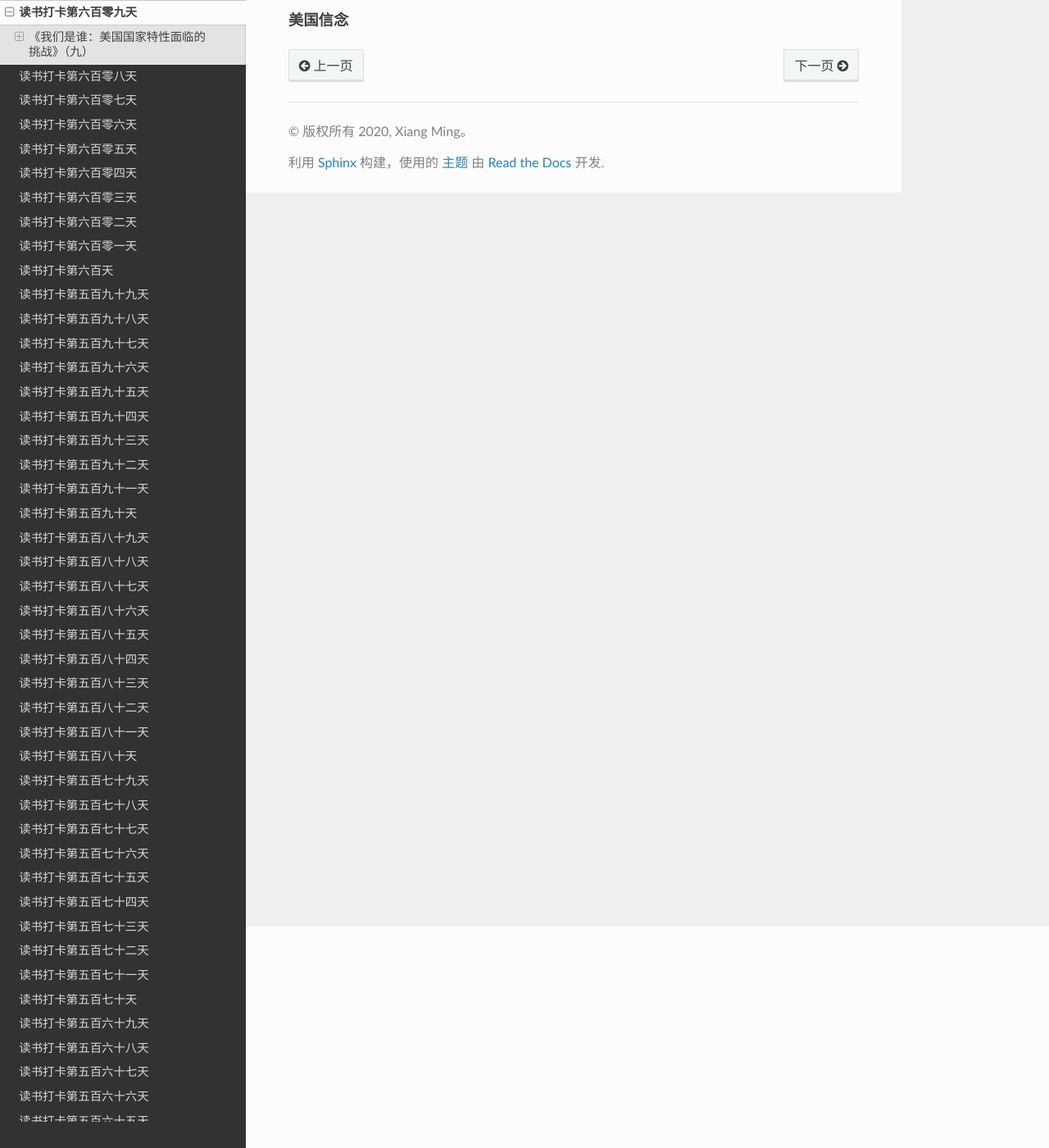
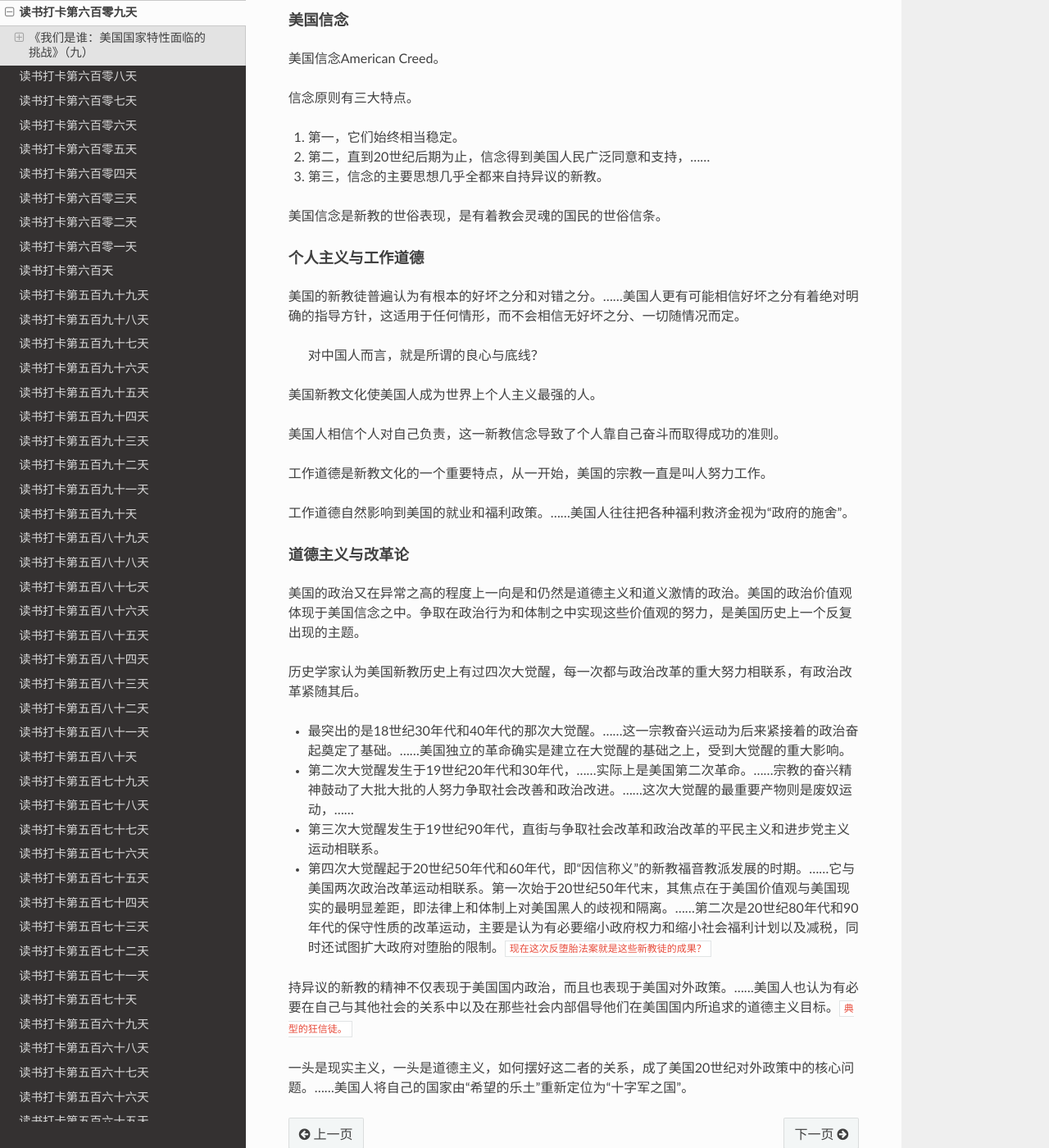
Before and after one commit to xiangming1975/reading, a Sphinx documentation site: the page built from source/2022-07-09.md, in a window 1280 px wide and 1400 px high, scrolled down 270 px. Shown: the whole window at 82% size. Built offline with Sphinx 7.4.7 and the Read the Docs theme 2.0.0, drawn with Linux system fonts in a browser that asks for light colours.

Commit message:
自动提交时间: 2022-07-08T22:00:03,527883744+08:00

````diff
--- a/source/2022-07-09.md
+++ b/source/2022-07-09.md
@@ -2,3 +2,39 @@
 ## 《我们是谁：美国国家特性面临的挑战》（九）
 ### 第四章 盎格鲁-新教文化（二）
 #### 美国信念
+
+美国信念American Creed。
+
+信念原则有三大特点。
+1. 第一，它们始终相当稳定。
+2. 第二，直到20世纪后期为止，信念得到美国人民广泛同意和支持，……
+3. 第三，信念的主要思想几乎全都来自持异议的新教。
+
+美国信念是新教的世俗表现，是有着教会灵魂的国民的世俗信条。
+
+#### 个人主义与工作道德
+
+美国的新教徒普遍认为有根本的好坏之分和对错之分。……美国人更有可能相信好坏之分有着绝对明确的指导方针，这适用于任何情形，而不会相信无好坏之分、一切随情况而定。
+> 对中国人而言，就是所谓的良心与底线？
+
+美国新教文化使美国人成为世界上个人主义最强的人。
+
+美国人相信个人对自己负责，这一新教信念导致了个人靠自己奋斗而取得成功的准则。
+
+工作道德是新教文化的一个重要特点，从一开始，美国的宗教一直是叫人努力工作。
+
+工作道德自然影响到美国的就业和福利政策。……美国人往往把各种福利救济金视为“政府的施舍”。
+
+#### 道德主义与改革论
+
+美国的政治又在异常之高的程度上一向是和仍然是道德主义和道义激情的政治。美国的政治价值观体现于美国信念之中。争取在政治行为和体制之中实现这些价值观的努力，是美国历史上一个反复出现的主题。
+
+历史学家认为美国新教历史上有过四次大觉醒，每一次都与政治改革的重大努力相联系，有政治改革紧随其后。
+* 最突出的是18世纪30年代和40年代的那次大觉醒。……这一宗教奋兴运动为后来紧接着的政治奋起奠定了基础。……美国独立的革命确实是建立在大觉醒的基础之上，受到大觉醒的重大影响。
+* 第二次大觉醒发生于19世纪20年代和30年代，……实际上是美国第二次革命。……宗教的奋兴精神鼓动了大批大批的人努力争取社会改善和政治改进。……这次大觉醒的最重要产物则是废奴运动，……
+* 第三次大觉醒发生于19世纪90年代，直街与争取社会改革和政治改革的平民主义和进步党主义运动相联系。
+* 第四次大觉醒起于20世纪50年代和60年代，即“因信称义”的新教福音教派发展的时期。……它与美国两次政治改革运动相联系。第一次始于20世纪50年代末，其焦点在于美国价值观与美国现实的最明显差距，即法律上和体制上对美国黑人的歧视和隔离。……第二次是20世纪80年代和90年代的保守性质的改革运动，主要是认为有必要缩小政府权力和缩小社会福利计划以及减税，同时还试图扩大政府对堕胎的限制。```现在这次反堕胎法案就是这些新教徒的成果？```
+
+持异议的新教的精神不仅表现于美国国内政治，而且也表现于美国对外政策。……美国人也认为有必要在自己与其他社会的关系中以及在那些社会内部倡导他们在美国国内所追求的道德主义目标。```典型的狂信徒。```
+
+一头是现实主义，一头是道德主义，如何摆好这二者的关系，成了美国20世纪对外政策中的核心问题。……美国人将自己的国家由“希望的乐土”重新定位为“十字军之国”。
````
Also changed, not shown: source/2022-07-10.md (added, +4 -0 lines).
